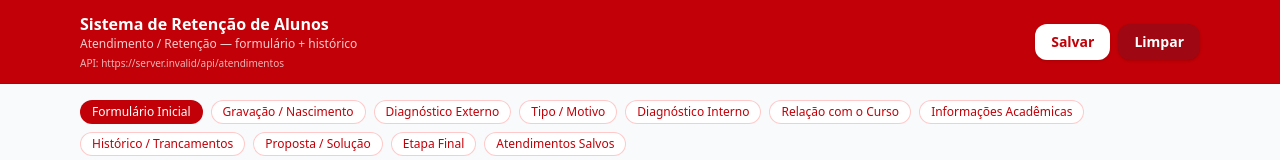
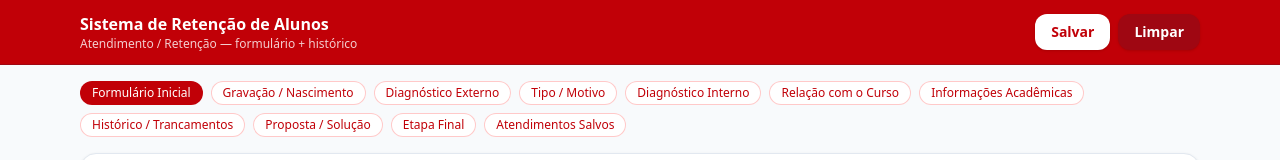
Before and after one commit to exorc1/sistema-retencao-alunos-PUCPR, a React (Vite) app in the folder frontend/: page / in a window 1280 px wide. Shown: the top 160 px of the page. Built offline with nearby package versions, Linux system fonts and the light colour scheme; no server answers.

Commit message:
01/03/2026 20:05:05,55 auto update

```diff
--- a/frontend/src/App.jsx
+++ b/frontend/src/App.jsx
@@ -427,7 +427,6 @@ export default function App() {
           <div>
             <h1 className="text-base font-semibold text-white">Sistema de Retenção de Alunos</h1>
             <p className="text-xs text-white/80">Atendimento / Retenção — formulário + histórico</p>
-            <p className="mt-1 text-[10px] text-white/70">API: {API_URL}</p>
           </div>
 
           <div className="flex items-center gap-2">
```
